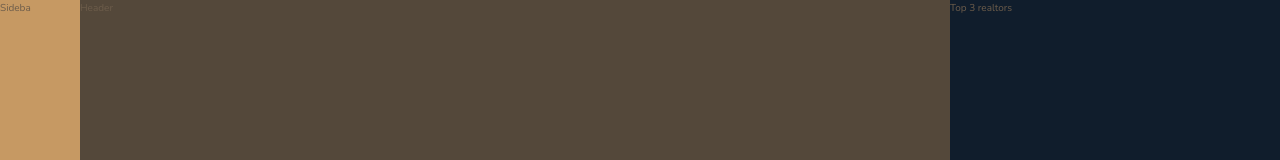
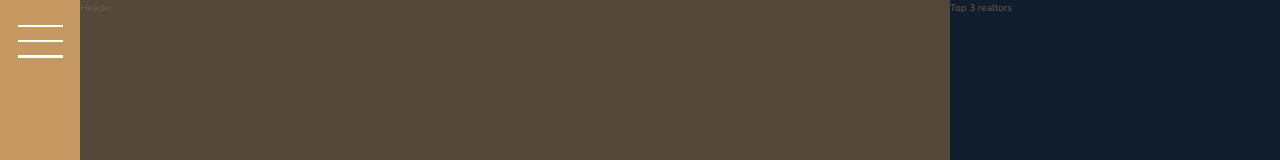
Before and after one commit to pawelpiatek1707/Nexter, a website: page index.html in a window 1280 px wide. Shown: the top 160 px of the page. Drawn offline with nearby package versions, Linux system fonts and the light colour scheme.

Commit message:
added sidebar with styling

```diff
--- a/index.html
+++ b/index.html
@@ -13,7 +13,7 @@
     </head>
     <body class="container">
         <div class="sidebar">
-            Sideba
+            <button class="nav-btn"></button>
         </div>
     <header class="header">
         Header
--- a/sass/_sidebar.scss
+++ b/sass/_sidebar.scss
@@ -2,4 +2,35 @@
   background-color: $color-primary;
   grid-column: sidebar-start/sidebar-end; //defining column span
   grid-row: 1/-1; //defining row span
+  display: flex;
+  justify-content: center;
 }
+
+.nav-btn{
+  border: none;
+  border-radius: 0;
+
+  background-color: #fff;
+  height: 2px;
+  width: 4.5rem;
+  margin-top: 4rem;
+
+
+
+  &::before{
+    transform: translateY(-1.5rem);
+    background-color: #fff;
+    height: 2px;
+    width: 4.5rem;
+    content:"" ;
+    display: block;
+  }
+  &::after{
+    transform: translateY(1.3rem);
+    background-color: #fff;
+    height: 3px;
+    width: 4.5rem;
+    content:"" ;
+    display: block;
+  }
+}
```
Also changed, not shown: css/style.css.
